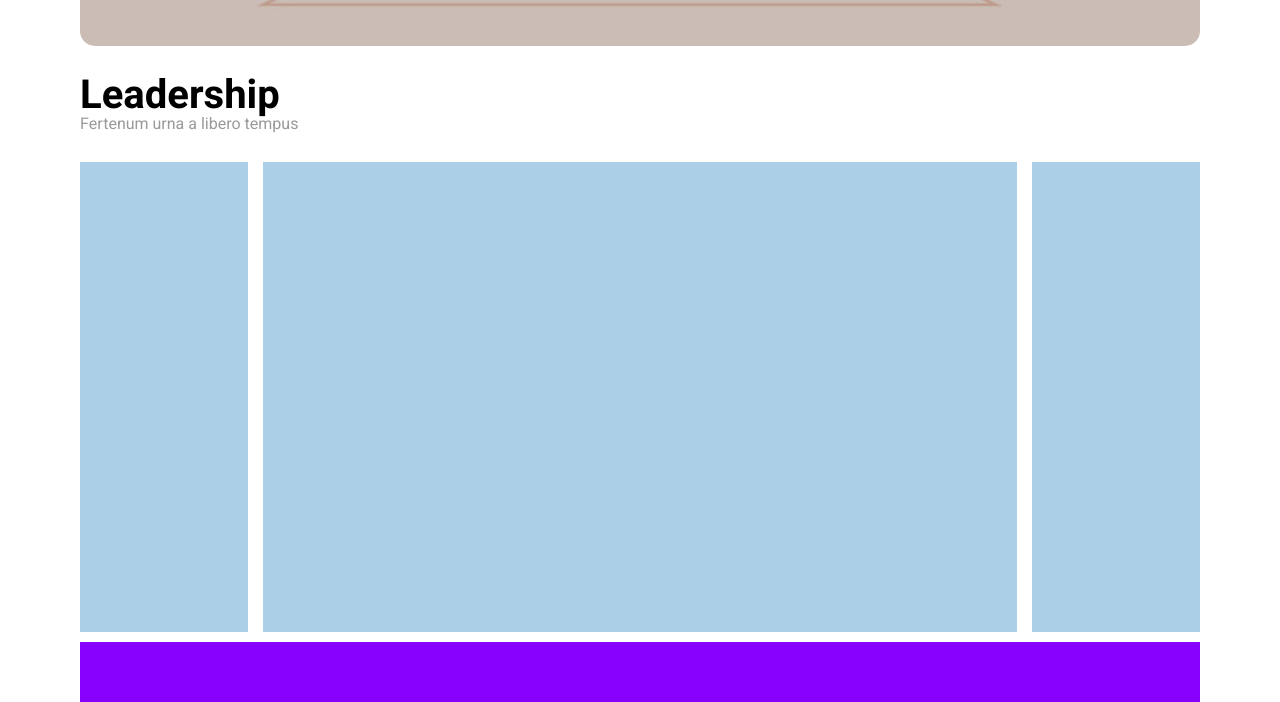
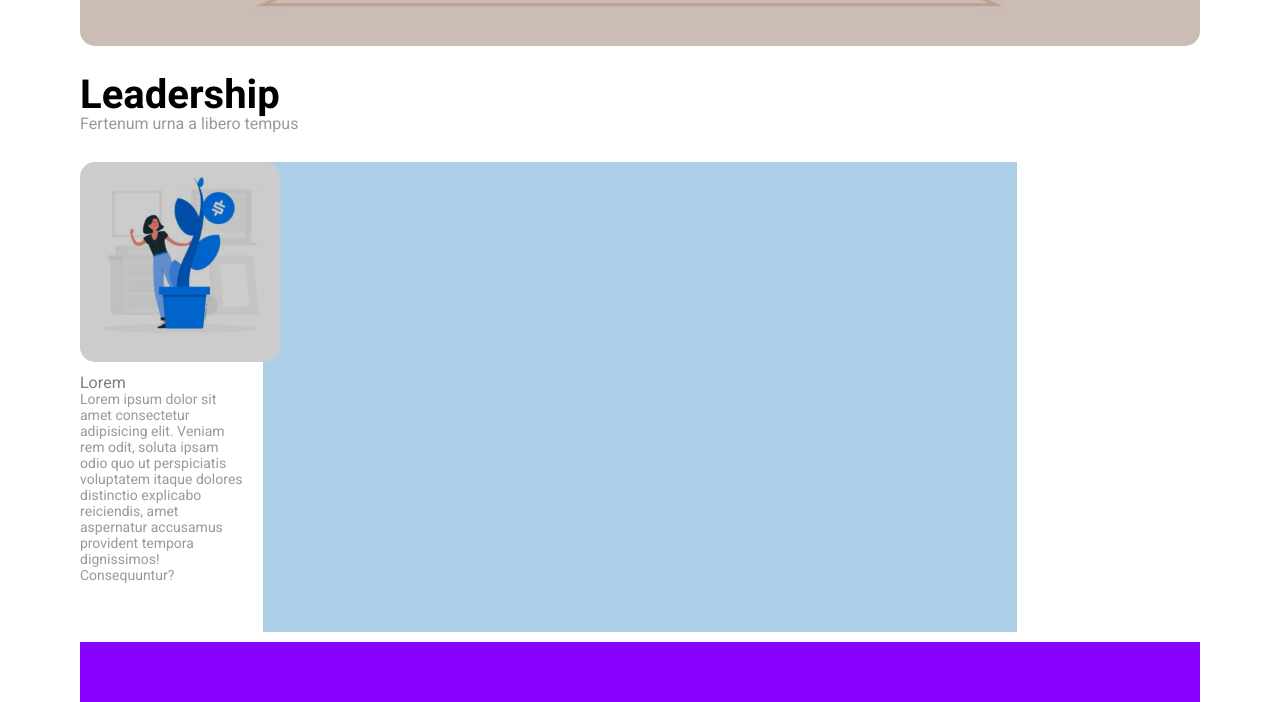
Before and after one commit to MattiaRovito/htmlcss-wp, a plain HTML site: page index.html in a window 1280 px wide. Shown: the part 751-1453 px from the top of the page. Drawn offline with Linux system fonts and the light colour scheme.

Commit message:
add primo aside

```diff
--- a/css/style.css
+++ b/css/style.css
@@ -121,8 +121,8 @@ a{
 
 
 .leadership{
-    /* height: 80px; questa altezza verrà eliminata successivamente
-    background-color: #abcfe7; */
+    /* height: 80px; questa altezza verrà eliminata successivamente */
+    /* background-color: #abcfe7; */
     margin-bottom: 30px;
     line-height: 1;
 }
@@ -140,11 +140,33 @@ a{
 
 .link{
     float: left;
-    height: 470px; /* questa altezza verrà eliminata successivamente */
     width: 15%;
-    background-color: #abcfe7;
+    line-height: 1;
+    /* background-color: #abcfe7;
+    height: 470px;  questa altezza verrà eliminata successivamente  */
+}
 
+.link-img{
+    filter: brightness(80%);
+    border-radius: 15px;
+    height: 200px;
+    margin-bottom: 10px;
 }
+
+.link p{
+    font-size: 16px;
+    color: #7e7e7e;
+}
+
+.link span{
+    font-size: 14px;
+    color: #9a9a9a;
+}
+
+
+
+
+
 
 /* esempio con margini in %
 .main-contents{
@@ -158,7 +180,7 @@ a{
 /* esempio con il calc */
 .main-contents{
     float: left;
-    height: 470px; /* questa altezza verrà eliminata successivamente */
+    height: 470px; /*questa altezza verrà eliminata successivamente */
     width: calc(70% - 30px);
     margin: 0px 15px;
     background-color:  #abcfe7;
--- a/index.html
+++ b/index.html
@@ -62,17 +62,24 @@
 
 
             <aside class="link">
-
-
+                <img class="link-img" src="img/img-1.jpg" alt="Prima-immagine">
+                <p>Lorem</p>
+                <span>Lorem ipsum dolor sit amet consectetur adipisicing elit. Veniam rem odit, soluta ipsam odio quo ut perspiciatis voluptatem itaque dolores distinctio explicabo reiciendis, amet aspernatur accusamus provident tempora dignissimos! Consequuntur?</span>
             </aside>
 
 
 
-            <section class="main-contents"></section>
+            <section class="main-contents">
+
+
+            </section>
 
 
 
-            <aside class="link"></aside>
+            <aside class="link">
+
+
+            </aside>
 
         </section>
         <!-- fine main-bottom -->
```
